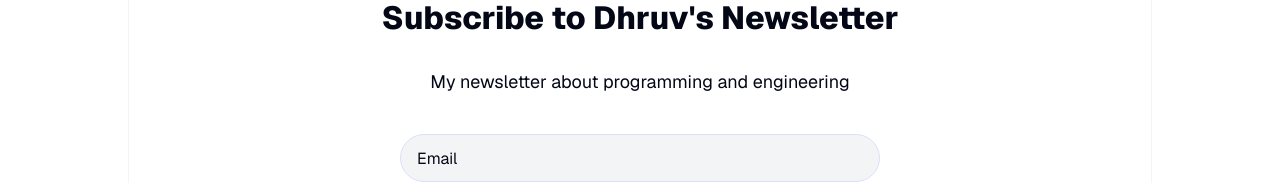
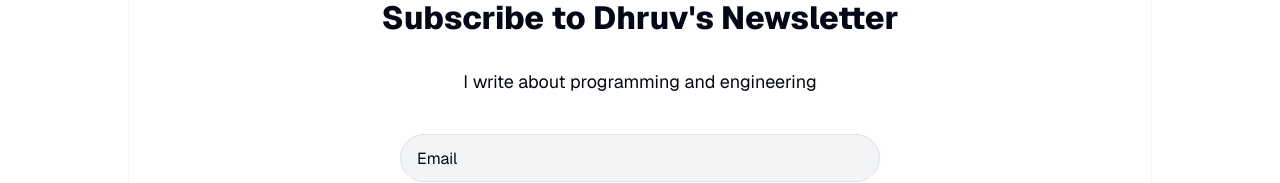
Before and after one commit to dhruvhaldar/portfolio, a Next.js app: page /blog in a window 1280 px wide. Shown: the part 602-785 px from the top of the page. Built offline with nearby package versions, Linux system fonts and the light colour scheme.

Commit message:
chore: prevent publication link text from wrapping and update newsletter description.

```diff
--- a/src/app/publications/[slug]/page.tsx
+++ b/src/app/publications/[slug]/page.tsx
@@ -133,7 +133,7 @@ export default async function Publication({ params }: PageProps) {
                   target="_blank"
                   rel="noopener noreferrer"
                 >
-                  <Text variant="body-default-s">View paper</Text>
+                  <Text variant="body-default-s" style={{ whiteSpace: "nowrap" }}>View paper</Text>
                 </SmartLink>
               )}
               <CiteButton citationText={citationText} />
--- a/src/app/resources/content.tsx
+++ b/src/app/resources/content.tsx
@@ -338,7 +338,7 @@ const blog = {
 const newsletter = {
   display: true,
   title: "Subscribe to Dhruv's Newsletter",
-  description: "My newsletter about programming and engineering",
+  description: "I write about programming and engineering",
   action: "https://url/subscribe/post?parameters",
 };
 
```
